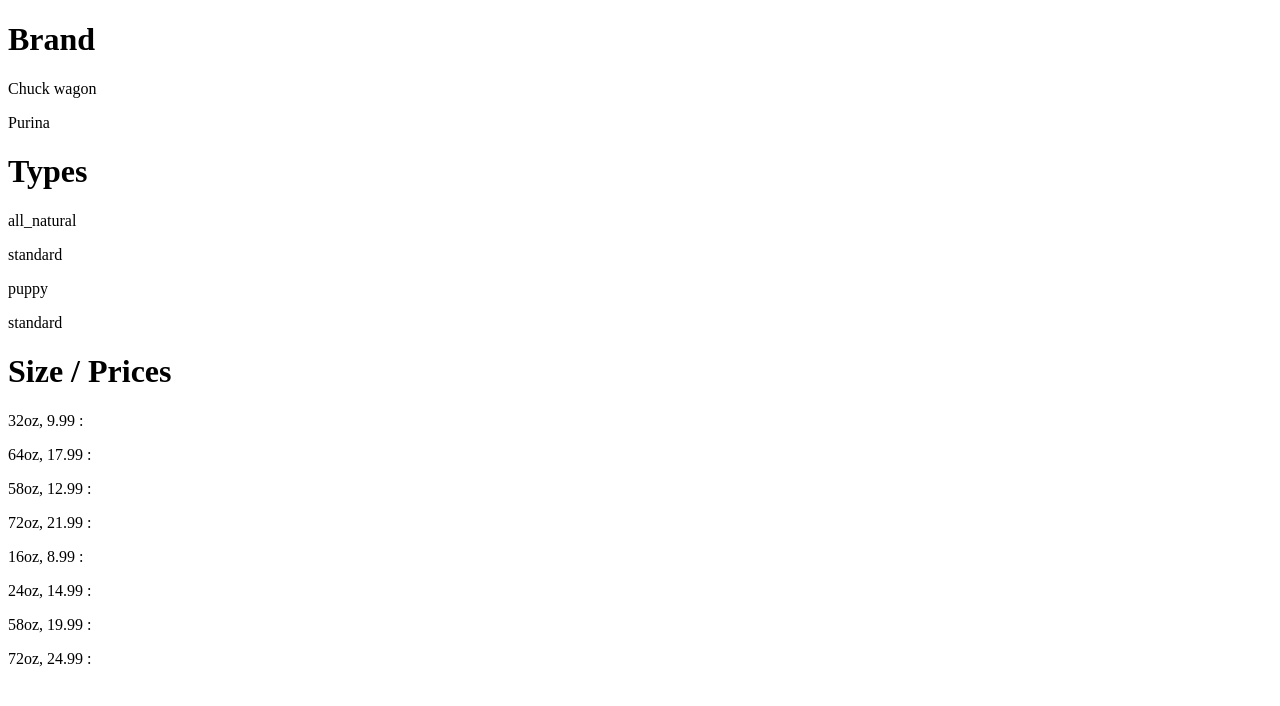
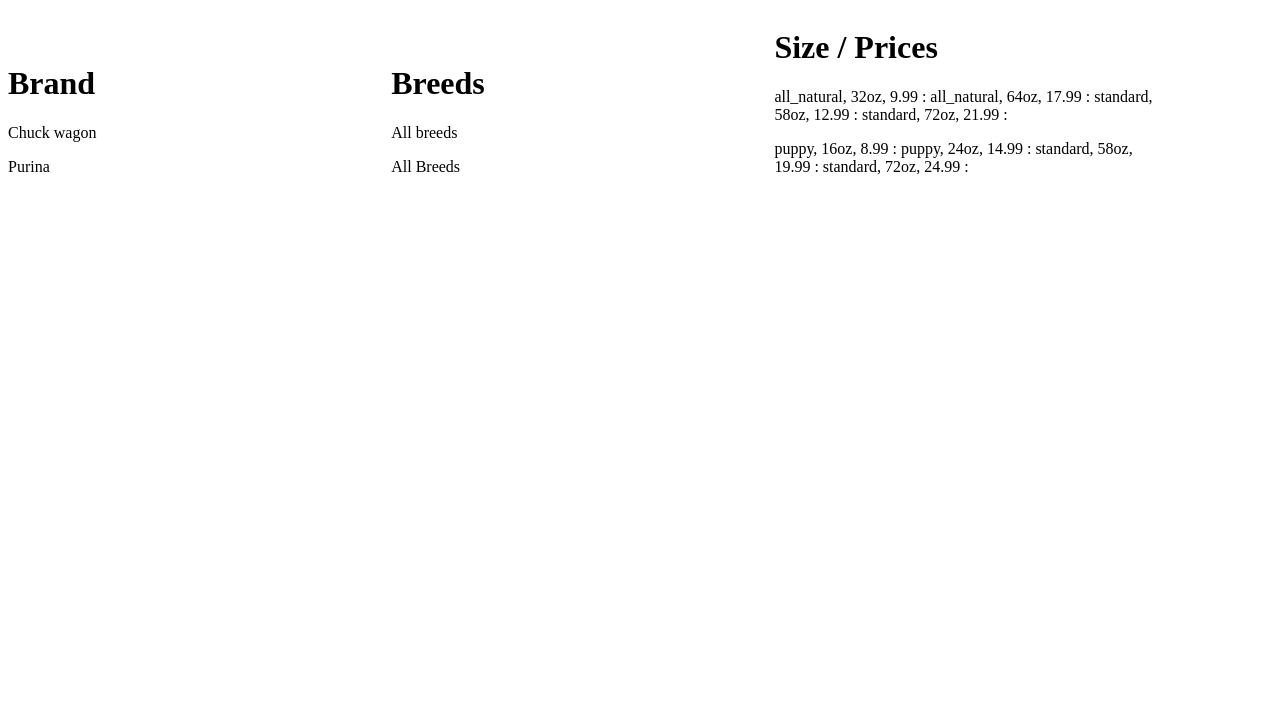
Before and after one commit to nss-day-cohort-13/spa-pet-food-project-CoryTohill, a plain HTML site: page index.html in a window 1280 px wide. Drawn offline with Linux system fonts and the light colour scheme.

Commit message:
properly organized data inserted into the HTML

```diff
--- a/index.html
+++ b/index.html
@@ -8,16 +8,20 @@
 </head>
   <body>
 
-    <div id="brand">
+    <div class="cols">
       <h1>Brand</h1>
+      <div id="brand"></div>
     </div>
 
-    <div id="types">
-      <h1>Types</h1>
+    <div class="cols">
+      <h1>Breeds</h1>
+      <div id="breeds">All breeds</div>
+
     </div>
 
-    <div id="volumesPrices">
+    <div class="cols">
       <h1>Size / Prices</h1>
+      <div id="volumesPrices"></div>
     </div>
 
     <script src="main.js" type="text/javascript" charset="utf-8" async defer></script>
--- a/main.css
+++ b/main.css
@@ -0,0 +1,8 @@
+.cols {
+  width: 30%;
+  display: inline-block;
+}
+
+body {
+  text-align: top;
+}
--- a/main.js
+++ b/main.js
@@ -1,11 +1,11 @@
 var brandDiv = document.getElementById("brand");
-var typesDiv = document.getElementById("types");
+var breedsDiv = document.getElementById("breeds");
 var volumesPricesDiv = document.getElementById("volumesPrices");
 var brandHTML = "";
 var typesHTML = "";
 var nameHTML = "";
 var priceHTML = "";
-var nameAndPriceHTML = "";
+var typeVolumePriceHTML = "";
 
 
 var dogFoodRequest = new XMLHttpRequest();
@@ -18,25 +18,26 @@ function processDogFoodData () {
   var dogFoodData = JSON.parse(this.responseText);
 
   for (i = 0; i < dogFoodData.dog_brands.length; i++) {
-    brandHTML += `<p>${dogFoodData.dog_brands[i].name}</p>`;
+    brandHTML += dogFoodData.dog_brands[i].name;
 
     for (typ = 0; typ < dogFoodData.dog_brands[i].types.length; typ++) {
-      typesHTML += `<p>${dogFoodData.dog_brands[i].types[typ].type}</p>`;
+      typesHTML += `${dogFoodData.dog_brands[i].types[typ].type}`;
 
       for (vol = 0; vol < dogFoodData.dog_brands[i].types[typ].volumes.length; vol++) {
         nameHTML = dogFoodData.dog_brands[i].types[typ].volumes[vol].name;
 
         priceHTML = dogFoodData.dog_brands[i].types[typ].volumes[vol].price;
 
-        nameAndPriceHTML += `<p>${nameHTML}, ${priceHTML} : </p>`;
+        typeVolumePriceHTML += `${typesHTML}, ${nameHTML}, ${priceHTML} : `;
       }
+      typesHTML = "";
+
     }
+    volumesPricesDiv.innerHTML += `<p>${typeVolumePriceHTML}</p>`;
+    typeVolumePriceHTML = "";
 
+    brandDiv.innerHTML += `<p>${brandHTML}</p>`;
+    brandHTML = "";
   }
-
-
-  brandDiv.innerHTML += brandHTML;
-  typesDiv.innerHTML += typesHTML;
-  volumesPricesDiv.innerHTML += nameAndPriceHTML;
-
+  breedsDiv.innerHTML += `<p>All Breeds</p>`;
 };
```
